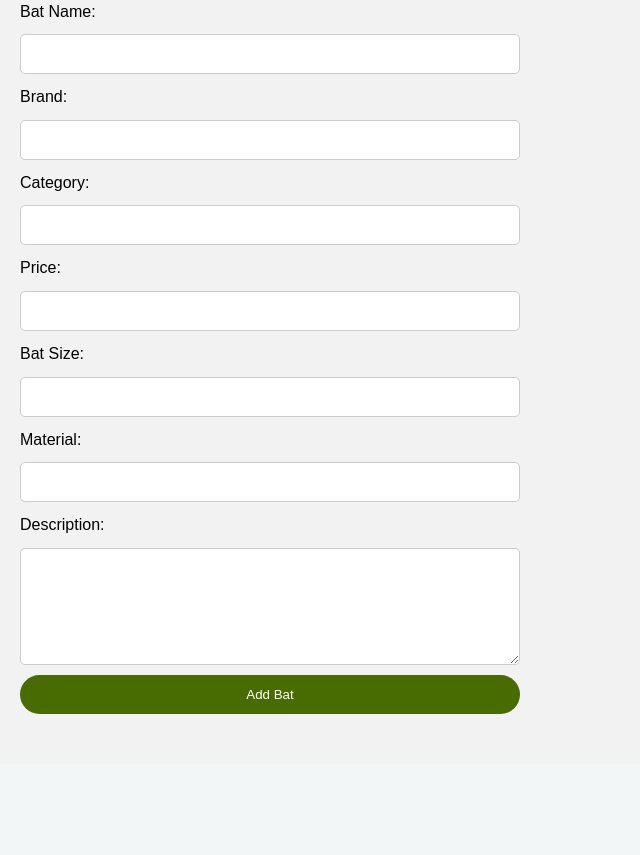
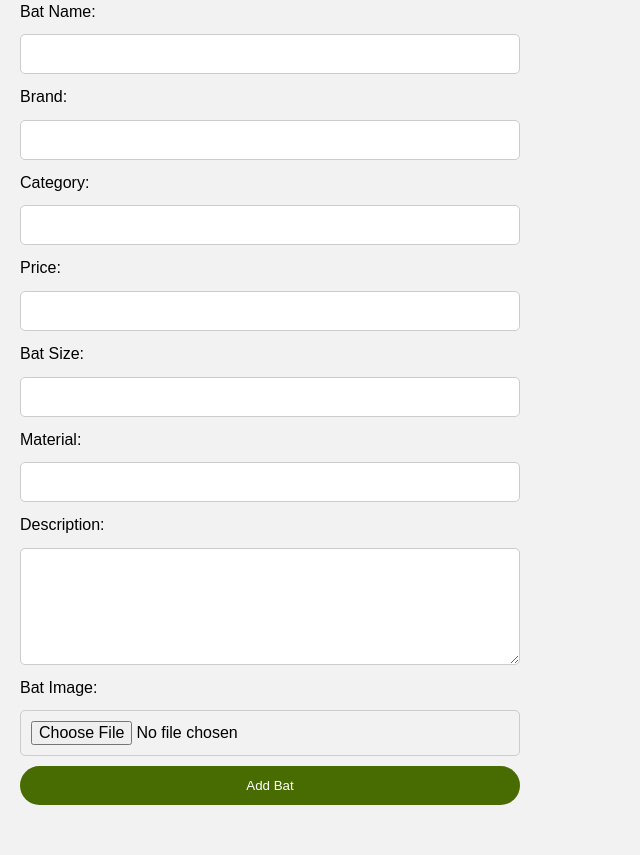
Before and after one commit to mahnooradil-py/BatWise-Cricket, a PHP site: page /add_bat.php in a window 1280 px wide. Shown: the part 333-1188 px from the top of the page, without its empty margins (0-640 px from the left). Before the commit the page ends 1047 px from the top, so only its background shows below. Run offline with PHP 8.4, Linux system fonts and the light colour scheme; the visitor is signed in with stand-in values (Sample User, id 1).

Commit message:
Fix image upload logic and file input syntax

```diff
--- a/add_bat.php
+++ b/add_bat.php
@@ -26,8 +26,14 @@ if ($_SERVER["REQUEST_METHOD"] === "POST") {
     $description = trim($_POST["description"]);
 
     /* Temporary default image name */
-    $image_name = "default.png";
+    /* $image_name = "default.png"; */
 
+    /* Get uploaded image details */
+    $image_name = basename($_FILES["image"]["name"]);
+    $image_tmp = $_FILES["image"]["tmp_name"];
+    $target_path = "uploads/" . $image_name;
+
+    if (move_uploaded_file($image_tmp, $target_path)) {
         /* Prepare SQL statement */
         $sql = "INSERT INTO bats (name, brand, category, price, bat_size, material, description, image)
                     VALUES (?, ?, ?, ?, ?, ?, ?, ?)";
@@ -56,6 +62,9 @@ if ($_SERVER["REQUEST_METHOD"] === "POST") {
             $stmt->close();
         } else {
             $message = "SQL prepare failed: " . $conn->error;
+        }
+    } else {
+        $message = "Image upload failed.";
     }
 }
 
@@ -110,7 +119,9 @@ if ($_SERVER["REQUEST_METHOD"] === "POST") {
             <?php if (!empty($message)) : ?>
                 <p><?php echo htmlspecialchars($message); ?></p>
             <?php endif; ?>
-            <form method="post" action="add_bat.php"> <!--enctype="multipart/form-data">-->
+
+            <!--This form is sending a file as well, not just text-->
+            <form method="post" action="add_bat.php" enctype="multipart/form-data">
                 <label for="name">Bat Name:</label>
                 <input type="text" id="name" name="name" required>
 
@@ -131,6 +142,10 @@ if ($_SERVER["REQUEST_METHOD"] === "POST") {
 
                 <label for="description">Description:</label>
                 <textarea id="description" name="description" rows="5" required></textarea>
+
+                <label for="image">Bat Image:</label>
+                <input type="file" id="image" name="image" accept=".jpg,.jpeg,.png,.webp" required>
+
                 <button type="submit">Add Bat</button>
             </form>
         </section>
```
Also changed, not shown: uploads/bat1.png (renamed from Images/bat1.png). Lines whose indentation alone changed are shown as unchanged.
